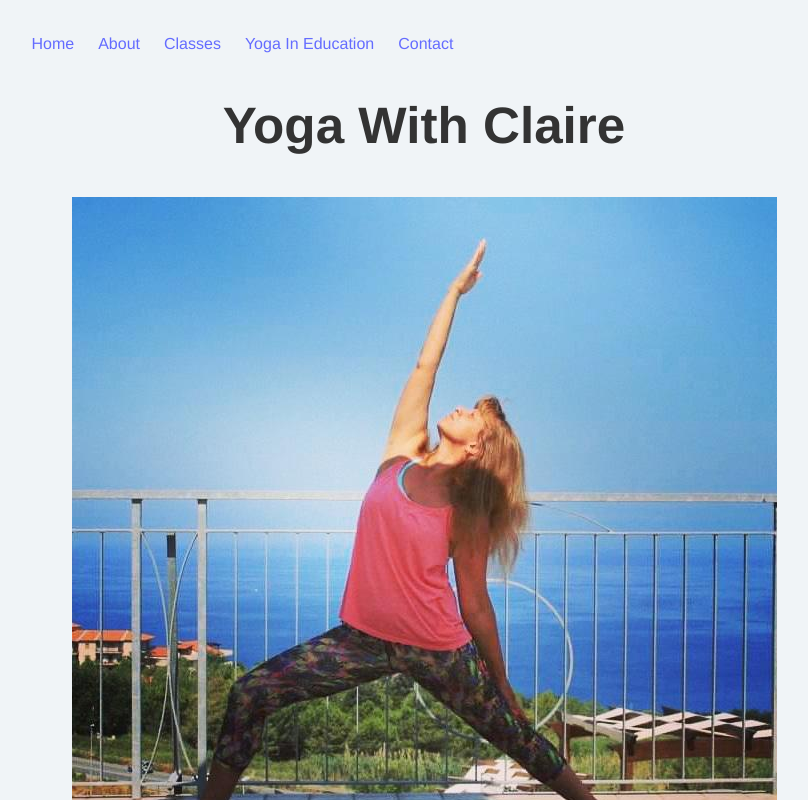
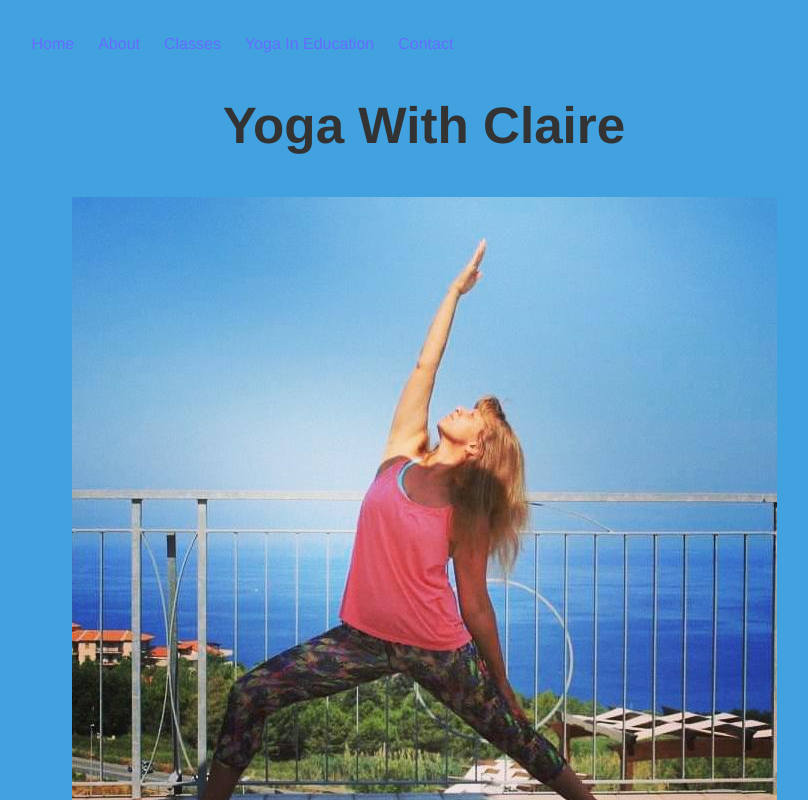
Before and after one commit to LRCozier/yogasite, a React (Vite) app in the folder yoga/: page / in a window 1280 px wide. Shown: the top 800 px of the page, without its empty margins (236-1044 px from the left). Built offline with nearby package versions, Linux system fonts and the light colour scheme.

Commit message:
updated app.css

```diff
--- a/yoga/src/App.css
+++ b/yoga/src/App.css
@@ -3,6 +3,7 @@
   margin: 0 auto;
   padding: 2rem;
   text-align: center;
+  background-color: #41a2df;
 }
 
 body{
@@ -14,7 +15,7 @@ body{
   font-weight: normal;
   line-height: 1.5;
   scroll-behavior: smooth;
-  background-color: #f0f4f7;
+  background-color: #41a2df;
   color: #333333;
 }
 
@@ -25,6 +26,9 @@ section{
   justify-content: center;
   min-height: 100vh;
   text-align: center;
+  position: relative;
+  padding-bottom: 50px;
+  background-color: #41a2df;
 }
 
 p {
```
